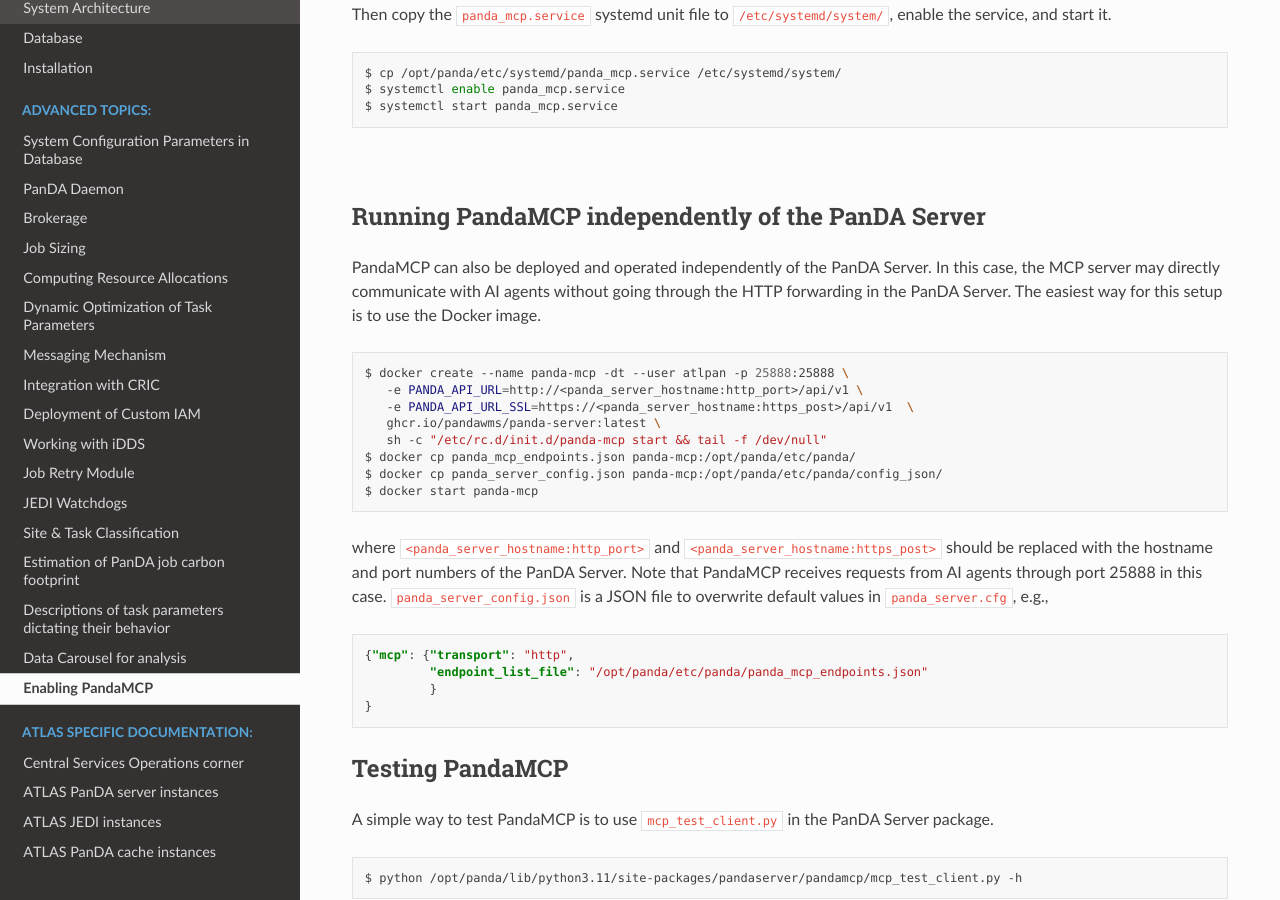
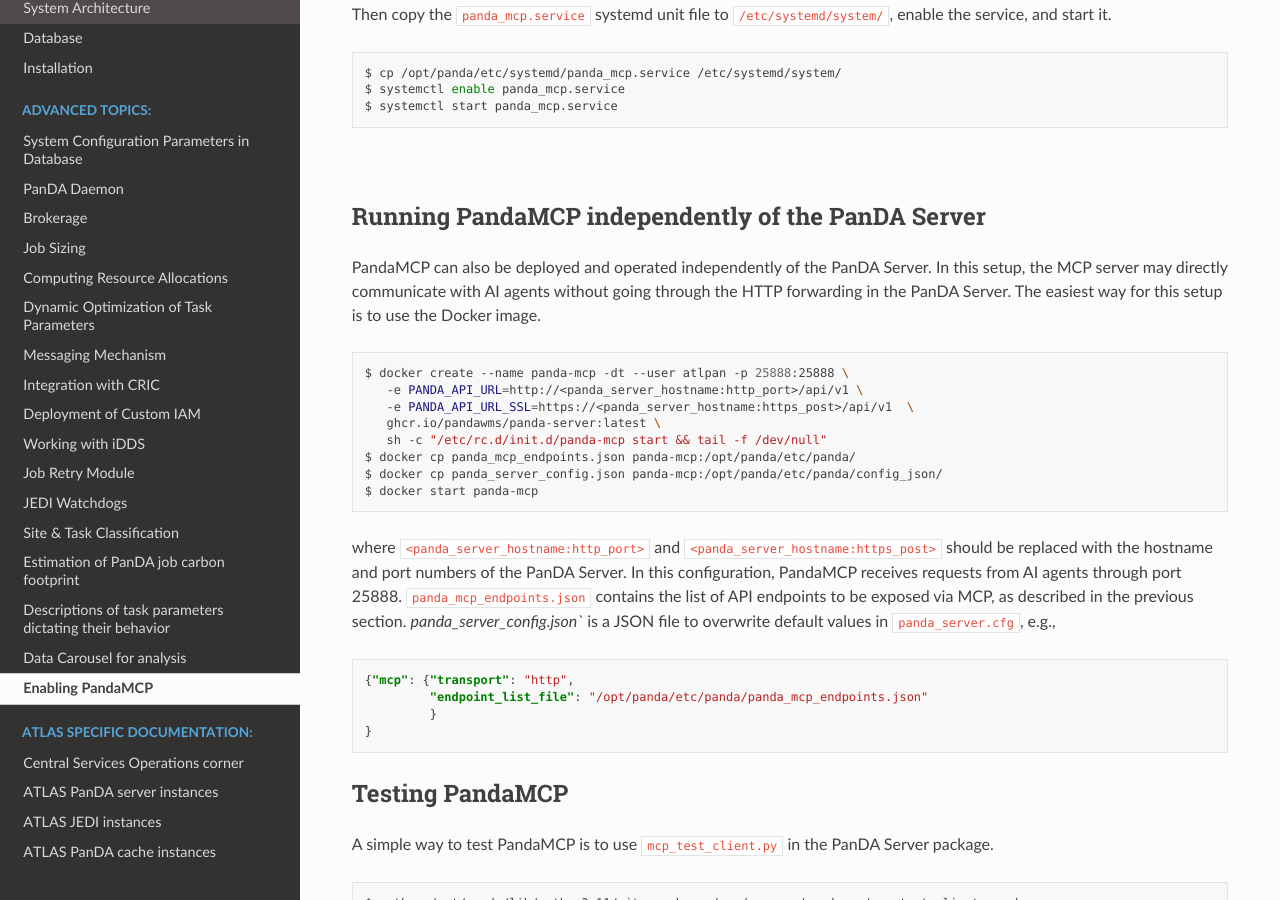
Before and after one commit to PanDAWMS/panda-docs, a Sphinx documentation site: the page built from docs/source/advanced/mcp.rst, in a window 1280 px wide and 900 px high, scrolled down 3500 px. Built offline with Sphinx 7.4.7 and the Read the Docs theme 3.1.0, drawn with Linux system fonts in a browser that asks for light colours; pages that are not in the unit, such as notebooks, are missing from menus.

Commit message:
Improve documentation for PandaMCP independent setup
Clarify the setup for running PandaMCP independently of the PanDA Server and improve the explanation of configuration files.

```diff
--- a/docs/source/advanced/mcp.rst
+++ b/docs/source/advanced/mcp.rst
@@ -153,7 +153,7 @@
 Running PandaMCP independently of the PanDA Server
 ------------------------------------------------------
 
-PandaMCP can also be deployed and operated independently of the PanDA Server. In this case, the MCP server may directly communicate
+PandaMCP can also be deployed and operated independently of the PanDA Server. In this setup, the MCP server may directly communicate
 with AI agents without going through the HTTP forwarding in the PanDA Server.
 The easiest way for this setup is to use the Docker image.
 
@@ -169,8 +169,9 @@
     docker start panda-mcp
 
 where ``<panda_server_hostname:http_port>`` and ``<panda_server_hostname:https_post>`` should be replaced with
-the hostname and port numbers of the PanDA Server. Note that PandaMCP receives requests from AI
-agents through port 25888 in this case. ``panda_server_config.json`` is a JSON file to overwrite
+the hostname and port numbers of the PanDA Server. In this configuration, PandaMCP receives requests from AI agents through port 25888.
+``panda_mcp_endpoints.json`` contains the list of API endpoints to be exposed via MCP, as described in the previous section.
+`panda_server_config.json`` is a JSON file to overwrite
 default values in ``panda_server.cfg``, e.g.,
 
 .. code-block:: json
```
